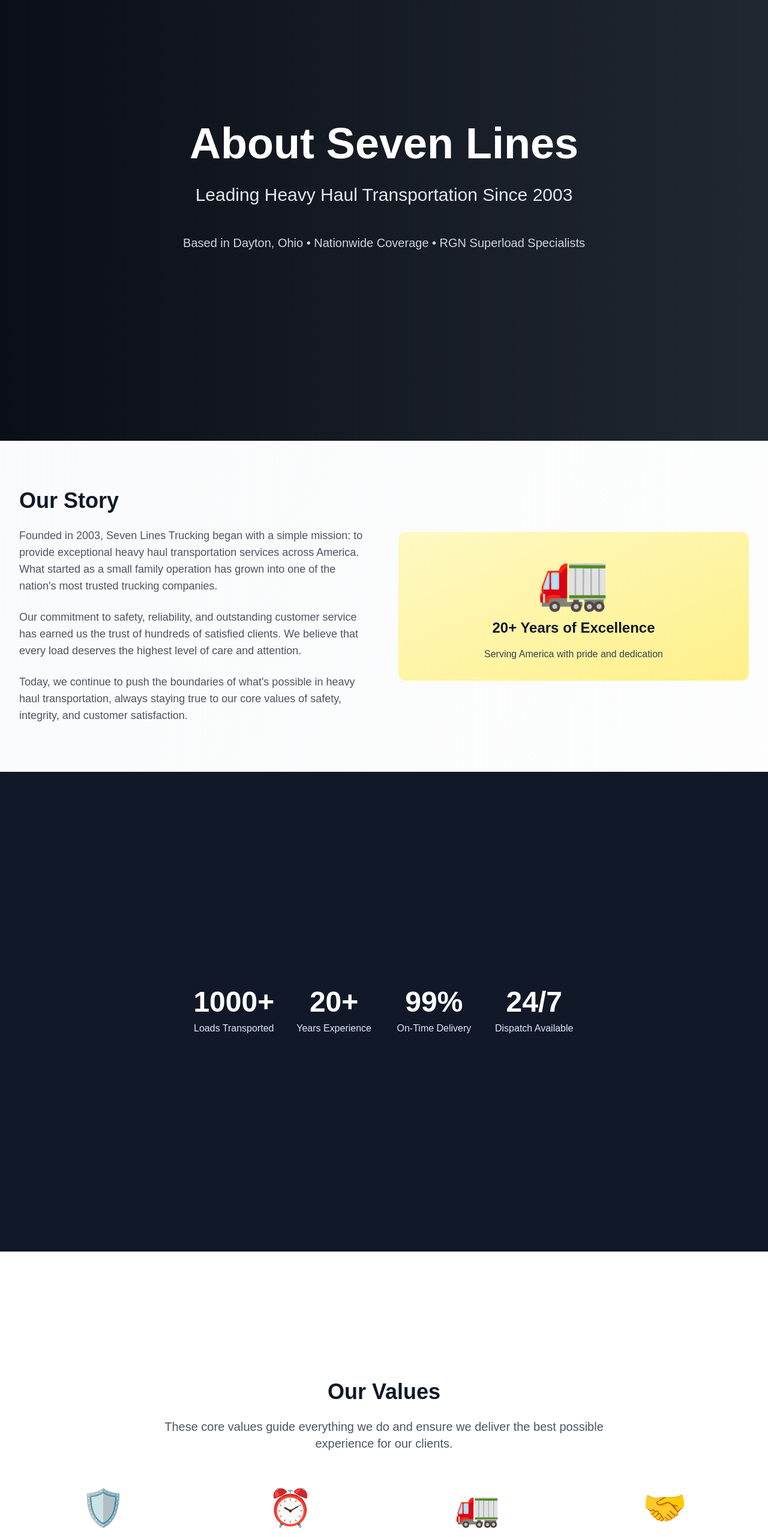
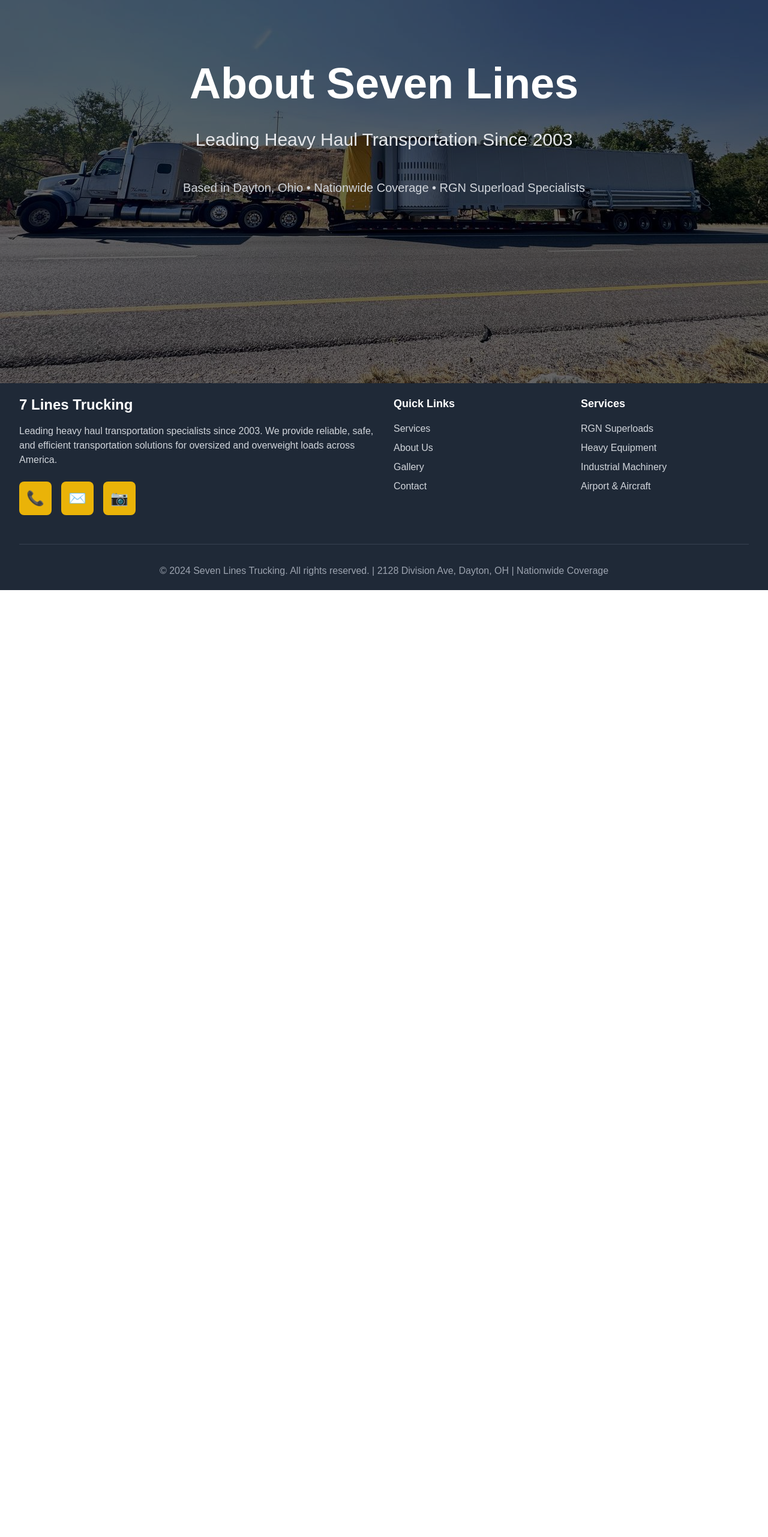
Before and after one commit to workoholyguy/seven-lines, a Next.js app: page /about in a window 1280 px wide. Shown: the part 234-2797 px from the top of the page at 60% size. After the commit the page ends 1218 px from the top, so only its background shows below. Built offline with nearby package versions, Linux system fonts and the light colour scheme.

Commit message:
Update About Us  Page

```diff
--- a/app/about/page.tsx
+++ b/app/about/page.tsx
@@ -1,33 +1,7 @@
-
+"use client";
+import ContactForm from "../components/ContactForm";
 
 export default function About() {
-  const teamMembers = [
-    {
-      name: "Mike Johnson",
-      position: "Founder & CEO",
-      description: "With over 20 years in heavy haul transportation, Mike leads our company with unmatched expertise in RGN superloads.",
-      image: "/team/mike.jpg"
-    },
-    {
-      name: "Sarah Williams",
-      position: "Operations Director",
-      description: "Sarah manages our fleet operations and ensures every load is transported safely and efficiently.",
-      image: "/team/sarah.jpg"
-    },
-    {
-      name: "David Martinez",
-      position: "Lead Driver",
-      description: "David is our most experienced driver, specializing in oversized loads and complex routing.",
-      image: "/team/david.jpg"
-    },
-    {
-      name: "Lisa Rodriguez",
-      position: "Dispatch Manager",
-      description: "Lisa coordinates all shipments and ensures seamless communication between drivers and clients.",
-      image: "/team/lisa.jpg"
-    }
-  ];
-
   const values = [
     {
       title: "Safety First",
@@ -59,19 +33,26 @@
   ];
 
   return (
-    <div className="min-h-screen pt-24 bg-gradient-to-br from-gray-50 to-white">
-      {/* Hero Section - Full Screen */}
-      <section className="h-screen relative bg-gradient-to-r from-gray-900 to-gray-700 text-white overflow-hidden">
-        <div className="absolute inset-0 bg-black/40"></div>
-        <div className="relative h-full flex items-center justify-center">
-          <div className="text-center max-w-6xl mx-auto px-4 sm:px-6 lg:px-8">
-            <h1 className="text-5xl md:text-7xl font-bold mb-8">
+    <div className="h-screen overflow-y-scroll snap-y snap-mandatory bg-gradient-to-br from-gray-50 to-white">
+      {/* Hero Section - With Background Image */}
+      <section className="h-screen snap-end relative bg-gradient-to-r from-gray-900 via-gray-800 to-gray-700 text-white overflow-hidden">
+        {/* Background Image */}
+        <div
+          className="absolute inset-0 bg-cover bg-center bg-no-repeat"
+          style={{
+            backgroundImage: "url('/gallery2.jpg')",
+          }}
+        ></div>
+        <div className="absolute inset-0 bg-black/60"></div>
+        <div className="relative h-full flex items-center justify-center px-6 sm:px-8 lg:px-12">
+          <div className="text-center max-w-5xl mx-auto">
+            <h1 className="text-4xl sm:text-5xl md:text-6xl lg:text-7xl font-bold mb-6 sm:mb-8 lg:mb-10 leading-tight">
               About Seven Lines
             </h1>
-            <p className="text-xl md:text-3xl text-gray-200 max-w-4xl mx-auto mb-12">
+            <p className="text-lg sm:text-xl md:text-2xl lg:text-3xl text-gray-200 max-w-4xl mx-auto mb-8 sm:mb-10 lg:mb-12 leading-relaxed">
               Leading Heavy Haul Transportation Since 2003
             </p>
-            <p className="text-lg md:text-xl text-gray-300 mb-12 max-w-3xl mx-auto">
+            <p className="text-base sm:text-lg md:text-xl text-gray-300 mb-12 max-w-3xl mx-auto leading-relaxed">
               Based in Dayton, Ohio • Nationwide Coverage • RGN Superload Specialists
             </p>
           </div>
@@ -79,120 +60,113 @@
       </section>
 
       {/* Company Story */}
-      <section className="py-20">
-        <div className="max-w-7xl mx-auto px-4 sm:px-6 lg:px-8">
+      <section className="h-screen snap-end bg-white">
+        <div className="h-full flex items-center">
+          <div className="max-w-7xl mx-auto px-6 sm:px-8 lg:px-12">
             <div className="grid grid-cols-1 lg:grid-cols-2 gap-12 items-center">
               <div>
-              <h2 className="text-3xl md:text-4xl font-bold text-gray-900 mb-6">
+                <h2 className="text-3xl sm:text-4xl lg:text-5xl font-bold text-gray-900 mb-6 sm:mb-8">
                   Our Story
                 </h2>
-              <p className="text-lg text-gray-600 mb-6">
+                <p className="text-lg sm:text-xl text-gray-600 mb-6 leading-relaxed">
                   Founded in 2003, Seven Lines Trucking began with a simple mission: to provide exceptional heavy haul transportation services across America. What started as a small family operation has grown into one of the nation&apos;s most trusted trucking companies.
                 </p>
-              <p className="text-lg text-gray-600 mb-6">
+                <p className="text-lg sm:text-xl text-gray-600 mb-6 leading-relaxed">
                   Our commitment to safety, reliability, and outstanding customer service has earned us the trust of hundreds of satisfied clients. We believe that every load deserves the highest level of care and attention.
                 </p>
-              <p className="text-lg text-gray-600">
+                <p className="text-lg sm:text-xl text-gray-600 leading-relaxed">
                   Today, we continue to push the boundaries of what&apos;s possible in heavy haul transportation, always staying true to our core values of safety, integrity, and customer satisfaction.
                 </p>
               </div>
-            <div className="bg-gradient-to-br from-yellow-100 to-yellow-200 rounded-xl p-8">
+              <div className="bg-gradient-to-br from-yellow-100 to-yellow-200 rounded-2xl p-8 sm:p-10 shadow-lg">
                 <div className="text-center">
-                <div className="text-8xl mb-4">🚛</div>
-                <h3 className="text-2xl font-bold text-gray-900 mb-4">20+ Years of Excellence</h3>
-                <p className="text-gray-700">
+                  <div className="text-6xl sm:text-8xl mb-4">🚛</div>
+                  <h3 className="text-2xl sm:text-3xl font-bold text-gray-900 mb-4">20+ Years of Excellence</h3>
+                  <p className="text-gray-700 text-lg">
                     Serving America with pride and dedication
                   </p>
                 </div>
               </div>
             </div>
           </div>
+        </div>
       </section>
 
-      {/* Stats Section - Full Screen */}
-      <section className="h-screen bg-gray-900 text-white flex items-center justify-center">
-        <div className="max-w-7xl mx-auto px-4 sm:px-6 lg:px-8">
-          <div className="grid grid-cols-2 md:grid-cols-4 gap-8 text-center">
+      {/* Stats Section */}
+      <section className="h-screen snap-end bg-gray-900 text-white">
+        <div className="h-full flex items-center">
+          <div className="max-w-7xl mx-auto px-6 sm:px-8 lg:px-12">
+            <div className="grid grid-cols-2 md:grid-cols-4 gap-8 sm:gap-12 text-center">
               {stats.map((stat, index) => (
-              <div key={index}>
-                <div className="text-4xl md:text-5xl font-bold mb-2">{stat.number}</div>
-                <div className="text-blue-100">{stat.label}</div>
+                <div key={index} className="transform hover:scale-105 transition-transform duration-300">
+                  <div className="text-4xl sm:text-5xl lg:text-6xl font-bold mb-2 text-yellow-400">{stat.number}</div>
+                  <div className="text-blue-100 text-lg sm:text-xl">{stat.label}</div>
                 </div>
               ))}
             </div>
           </div>
+        </div>
       </section>
 
-      {/* Values Section - Full Screen */}
-      <section className="h-screen bg-white flex items-center justify-center">
-        <div className="max-w-7xl mx-auto px-4 sm:px-6 lg:px-8">
-          <div className="text-center mb-16">
-            <h2 className="text-3xl md:text-4xl font-bold text-gray-900 mb-6">
+      {/* Values Section */}
+      <section className="h-screen snap-end bg-white">
+        <div className="h-full flex items-center">
+          <div className="max-w-7xl mx-auto px-6 sm:px-8 lg:px-12">
+            <div className="text-center mb-16 sm:mb-20 lg:mb-24">
+              <h2 className="text-3xl sm:text-4xl lg:text-5xl font-bold text-gray-900 mb-6 sm:mb-8">
                 Our Values
               </h2>
-            <p className="text-xl text-gray-600 max-w-3xl mx-auto">
+              <p className="text-lg sm:text-xl text-gray-600 max-w-3xl mx-auto leading-relaxed">
                 These core values guide everything we do and ensure we deliver the best possible experience for our clients.
               </p>
             </div>
-          <div className="grid grid-cols-1 md:grid-cols-2 lg:grid-cols-4 gap-8">
+            <div className="grid grid-cols-1 md:grid-cols-2 lg:grid-cols-4 gap-8 sm:gap-10 lg:gap-12">
               {values.map((value, index) => (
-              <div key={index} className="text-center">
-                <div className="text-6xl mb-4">{value.icon}</div>
-                <h3 className="text-xl font-bold text-gray-900 mb-3">{value.title}</h3>
-                <p className="text-gray-600">{value.description}</p>
+                <div key={index} className="text-center bg-gray-50 rounded-2xl p-8 hover:shadow-lg transition-all duration-300 transform hover:-translate-y-2">
+                  <div className="text-6xl sm:text-7xl mb-4">{value.icon}</div>
+                  <h3 className="text-xl sm:text-2xl font-bold text-gray-900 mb-3 sm:mb-4">{value.title}</h3>
+                  <p className="text-gray-600 leading-relaxed">{value.description}</p>
                 </div>
               ))}
             </div>
           </div>
-      </section>
-
-      {/* Team Section - Full Screen */}
-      <section className="h-screen bg-gray-50 flex items-center justify-center">
-        <div className="max-w-7xl mx-auto px-4 sm:px-6 lg:px-8">
-          <div className="text-center mb-16">
-            <h2 className="text-3xl md:text-4xl font-bold text-gray-900 mb-6">
-              Meet Our Team
-            </h2>
-            <p className="text-xl text-gray-600 max-w-3xl mx-auto">
-              Our experienced team of professionals is dedicated to bringing your vision to life with skill and precision.
-            </p>
-          </div>
-          <div className="grid grid-cols-1 md:grid-cols-2 lg:grid-cols-4 gap-8">
-            {teamMembers.map((member, index) => (
-              <div key={index} className="bg-white rounded-xl shadow-lg overflow-hidden">
-                <div className="h-48 bg-gradient-to-br from-blue-100 to-blue-200 flex items-center justify-center">
-                  <div className="text-4xl">👤</div>
-                </div>
-                <div className="p-6 text-center">
-                  <h3 className="text-xl font-bold text-gray-900 mb-2">{member.name}</h3>
-                  <p className="text-blue-600 font-semibold mb-3">{member.position}</p>
-                  <p className="text-gray-600 text-sm">{member.description}</p>
-                </div>
-              </div>
-            ))}
-          </div>
         </div>
       </section>
 
-      {/* CTA Section - Full Screen */}
-      <section className="h-screen bg-gray-900 text-white flex items-center justify-center">
-        <div className="max-w-7xl mx-auto px-4 sm:px-6 lg:px-8 text-center">
-          <h2 className="text-4xl md:text-6xl font-bold mb-8">
+      {/* CTA Section - With Background Image */}
+      <section className="h-screen snap-end relative bg-gradient-to-r from-gray-900 via-gray-800 to-gray-700 text-white overflow-hidden">
+        {/* Background Image */}
+        <div
+          className="absolute inset-0 bg-cover bg-center bg-no-repeat"
+          style={{
+            backgroundImage: "url('/gallery26.jpeg')",
+          }}
+        ></div>
+        <div className="absolute inset-0 bg-black/70"></div>
+        <div className="relative h-full flex items-center justify-center">
+          <div className="max-w-6xl mx-auto px-6 sm:px-8 lg:px-12 text-center">
+            <h2 className="text-3xl sm:text-4xl md:text-5xl lg:text-6xl font-bold mb-8 sm:mb-10 lg:mb-12 leading-tight">
               Ready to Work With Us?
             </h2>
-          <p className="text-xl md:text-2xl text-gray-300 mb-12 max-w-3xl mx-auto">
+            <p className="text-lg sm:text-xl md:text-2xl text-gray-300 mb-12 sm:mb-16 max-w-4xl mx-auto leading-relaxed">
               Let&apos;s discuss your transportation needs and see how we can help move your cargo safely and efficiently across America.
             </p>
-          <div className="flex flex-col sm:flex-row gap-6 justify-center">
-            <button className="bg-yellow-500 text-gray-900 px-10 py-4 rounded-lg font-bold text-lg hover:bg-yellow-400 transition-colors duration-200">
+            <div className="flex flex-col sm:flex-row gap-6 sm:gap-8 justify-center items-center">
+              <button className="bg-yellow-500 text-gray-900 px-8 sm:px-12 py-4 sm:py-5 rounded-xl font-bold text-lg sm:text-xl hover:bg-yellow-400 transition-all duration-200 transform hover:scale-105 shadow-lg hover:shadow-xl" onClick={() => {
+                    document.getElementById('get-in-touch')?.scrollIntoView({ behavior: 'smooth' });
+                  }}>
                 Get Quote
               </button>
-            <button className="border-2 border-white text-white px-10 py-4 rounded-lg font-bold text-lg hover:bg-white hover:text-gray-900 transition-colors duration-200">
+              <button className="border-2 border-white text-white px-8 sm:px-12 py-4 sm:py-5 rounded-xl font-bold text-lg sm:text-xl hover:bg-white hover:text-gray-900 transition-all duration-200 transform hover:scale-105" onClick={() => {
+                    document.getElementById('get-in-touch')?.scrollIntoView({ behavior: 'smooth' });
+                  }}>
                 Contact Dispatch
               </button>
             </div>
           </div>
+        </div>
       </section>
+      <ContactForm />
     </div>
   );
 }
```
Lines whose indentation alone changed are shown as unchanged.
